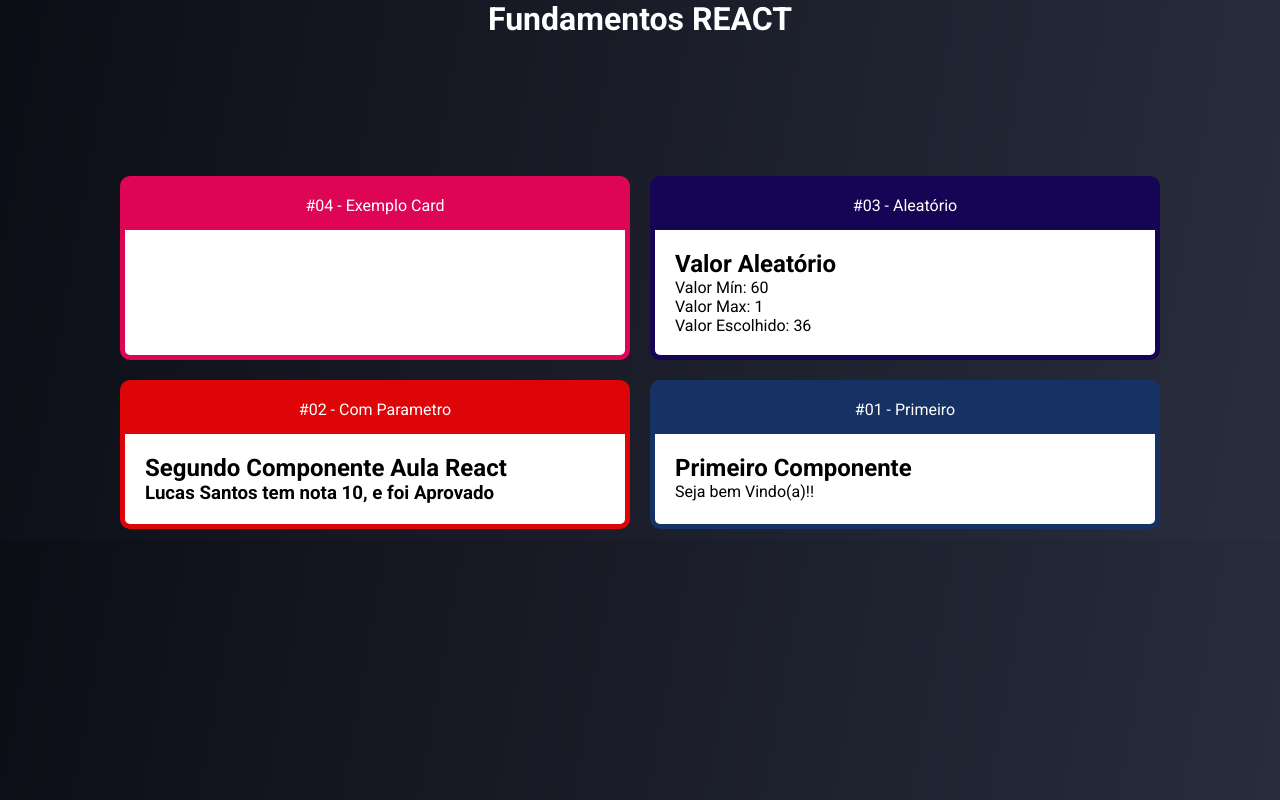
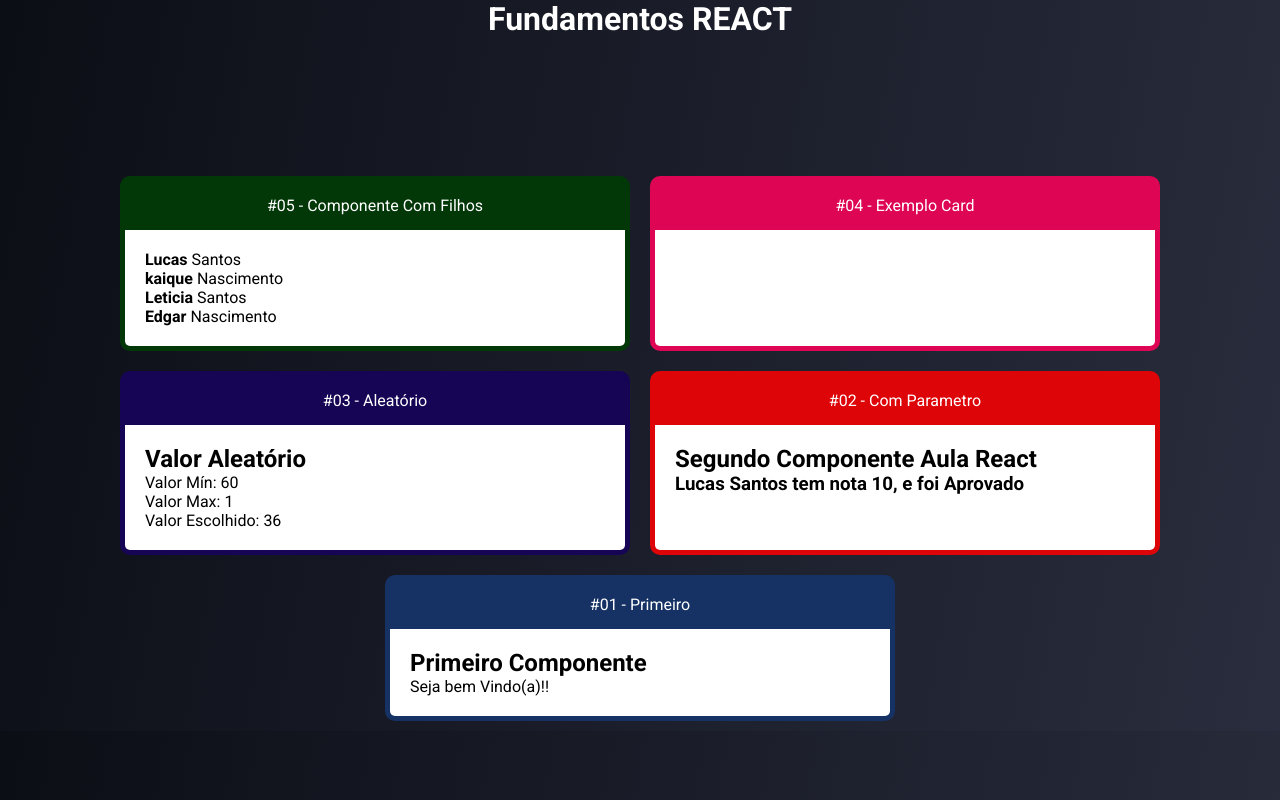
Before and after one commit to Lukas656/Aula-Reack, a React (Create React App) app: page / in a window 1280 px wide. Built offline with nearby package versions, Linux system fonts and the light colour scheme.

Commit message:
Componentes Filhos

```diff
--- a/src/App.jsx
+++ b/src/App.jsx
@@ -4,12 +4,16 @@ import Primeiro from "./components/basicos/Primeiro"
 import ComParametro from "./components/basicos/Comparametro"
 import Aleatorio from "./components/basicos/Aleatorio";
 import Card from "./components/layout/Card";
+import Familia from "./components/basicos/Familia";
 // eslint-disable-next-line import/no-anonymous-default-export
 export default function (props){
     return (
         <>
         <h1>Fundamentos REACT</h1>
         <div className="cards">
+        <Card titulo="#05 - Componente Com Filhos" color="rgb(2, 55, 8)">
+            <Familia/>
+        </Card>
         <Card titulo="#04 - Exemplo Card" color="rgb(222, 5, 84)">
 
         </Card>
--- /dev/null
+++ b/src/components/basicos/Familia.jsx
@@ -0,0 +1,14 @@
+import React from "react";
+import FamiliaMenbro from "./FamiliaMenbro";
+
+// eslint-disable-next-line import/no-anonymous-default-export
+export default (props)=>{
+    return(
+        <>
+           <FamiliaMenbro nome='Lucas' sobrenome='Santos'/><br/>
+           <FamiliaMenbro nome='kaique' sobrenome='Nascimento'/><br/>
+           <FamiliaMenbro nome='Leticia' sobrenome='Santos'/><br/>
+           <FamiliaMenbro nome='Edgar' sobrenome='Nascimento'/><br/>
+        </>
+    )
+}
--- /dev/null
+++ b/src/components/basicos/FamiliaMenbro.jsx
@@ -0,0 +1,10 @@
+import React from "react";
+// eslint-disable-next-line import/no-anonymous-default-export
+export default (props)=>{
+
+    return(
+        <>
+           <span><strong>{props.nome}</strong> {props.sobrenome}</span>
+        </>
+    )
+}
```
